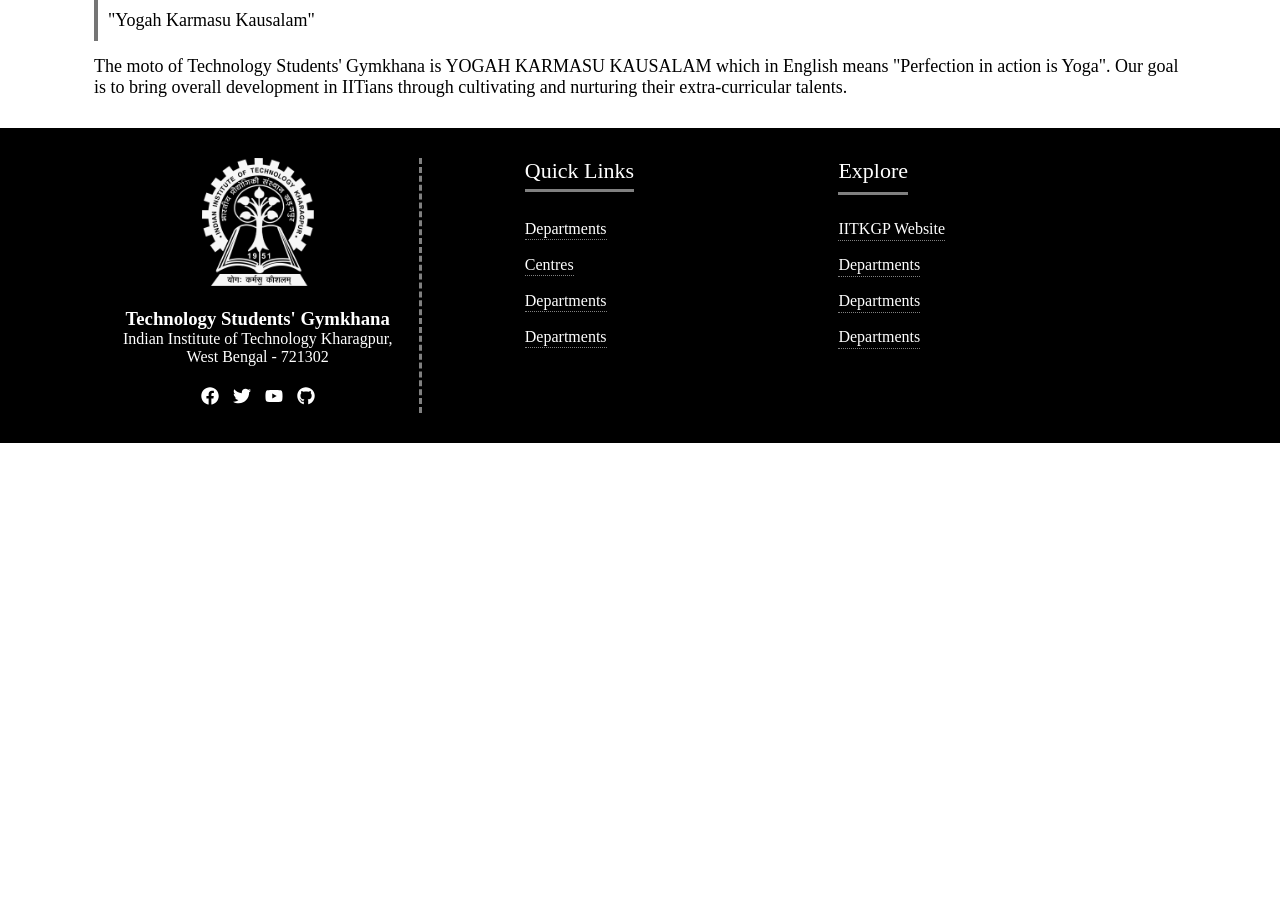
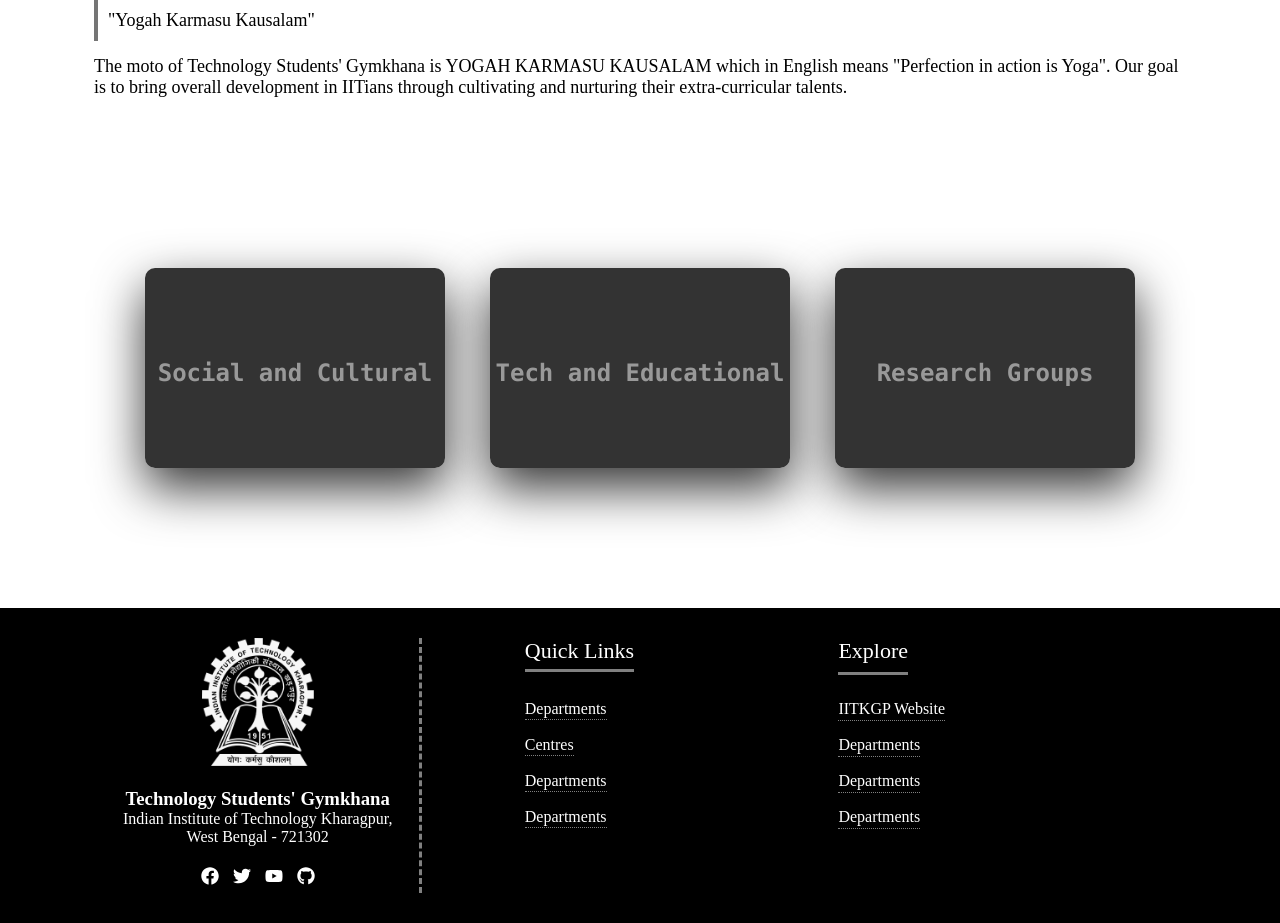
Before and after one commit to tsg-iitkgp/web-frontend, a React (Create React App) app: page / in a window 1280 px wide. Shown: the part 980-1903 px from the top of the page. Before the commit the page ends 1423 px from the top, so only its background shows below. Built offline with nearby package versions, Linux system fonts and the light colour scheme.

Commit message:
Society Cards

```diff
--- a/src/pages/Home.js
+++ b/src/pages/Home.js
@@ -1,12 +1,13 @@
-import React from 'react'
-import Layout from '../components/Layout'
-import Section from '../components/Section'
+import React from "react";
+import Layout from "../components/Layout";
+import Section from "../components/Section";
+import SocAndCell from "./SocAndCell";
 
 import AwesomeSlider from "react-awesome-slider";
 import withAutoplay from "react-awesome-slider/dist/autoplay";
 import "react-awesome-slider/dist/styles.css";
 import "react-awesome-slider/dist/custom-animations/open-animation.css";
-import Styles from '../styles/home.module.css';
+import Styles from "../styles/home.module.css";
 
 export default function Home() {
   const AutoplaySlider = withAutoplay(AwesomeSlider);
@@ -15,34 +16,46 @@
     window.open(videoLink);
   };
 
-    document.title = 'Home | TSG';
+  document.title = "Home | TSG";
   return (
     <Layout>
       <Section>
-                <AutoplaySlider className={Styles.carouselContainer} play={true} interval={5000}>
+        <AutoplaySlider
+          className={Styles.carouselContainer}
+          play={true}
+          interval={5000}
+        >
           <div
-                        data-src={'/data/images/posters/cyclothon.jpeg'}
-                        onClick={() => openLink('')} />
+            data-src={"/data/images/posters/cyclothon.jpeg"}
+            onClick={() => openLink("")}
+          />
           <div
-                        data-src={'/data/images/posters/case_study.jpg'}
-                        onClick={() => openLink('')} />
+            data-src={"/data/images/posters/case_study.jpg"}
+            onClick={() => openLink("")}
+          />
         </AutoplaySlider>
       </Section>
       <Section>
-                <h2 className='section-heading'>
-                    About Us
-                </h2>
-                <p className='description'>
-                    Technology Students’ Gymkhana is the hub of the numerous extra-curricular and co-curricular activities in IIT Kharagpur ranging from sports to socio-cultural.
-                    The Gymkhana is managed by the students, for the students, under the guidance and active participation of the faculty and staff members.
+        <h2 className="section-heading">About Us</h2>
+        <p className="description">
+          Technology Students’ Gymkhana is the hub of the numerous
+          extra-curricular and co-curricular activities in IIT Kharagpur ranging
+          from sports to socio-cultural. The Gymkhana is managed by the
+          students, for the students, under the guidance and active
+          participation of the faculty and staff members.
         </p>
         <blockquote className="description">
           "Yogah Karmasu Kausalam"
         </blockquote>
-                <p className='description'>
-                    The moto of Technology Students' Gymkhana is YOGAH KARMASU KAUSALAM which in English means "Perfection in action is Yoga". Our goal is to bring overall development in IITians through cultivating and nurturing their extra-curricular talents.
+        <p className="description">
+          The moto of Technology Students' Gymkhana is YOGAH KARMASU KAUSALAM
+          which in English means "Perfection in action is Yoga". Our goal is to
+          bring overall development in IITians through cultivating and nurturing
+          their extra-curricular talents.
         </p>
       </Section>
+
+      <SocAndCell></SocAndCell>
     </Layout>
   );
 }
--- /dev/null
+++ b/src/pages/SocAndCell.js
@@ -0,0 +1,63 @@
+import React from "react";
+import Layout from "../components/Layout";
+import Section from "../components/Section";
+import Styles from "../styles/components/SocAndCell.module.css";
+
+export default function SocAndCell() {
+  return (
+    <div className={Styles.socs}>
+      <div className={Styles.container}>
+        <div className={Styles.card}>
+          <div className={`${Styles.face} ${Styles.face1} ${Styles.sc}`}>
+            <div className={Styles.content}>
+              <h3>Social and Cultural</h3>
+            </div>
+          </div>
+          <div className={`${Styles.face} ${Styles.face2} `}>
+            <div className={Styles.content}>
+              <p>
+                Lorem ipsum dolor sit amet consectetur adipisicing elit. Quas
+                cum cumque minus iste veritatis provident at.
+              </p>
+              <a href="#">Read More</a>
+            </div>
+          </div>
+        </div>
+
+        <div className={Styles.card}>
+          <div className={`${Styles.face} ${Styles.face1} ${Styles.te}`}>
+            <div className={Styles.content}>
+              <h3>Tech and Educational</h3>
+            </div>
+          </div>
+          <div className={`${Styles.face} ${Styles.face2}`}>
+            <div className={Styles.content}>
+              <p>
+                Lorem ipsum dolor sit amet consectetur adipisicing elit. Quas
+                cum cumque minus iste veritatis provident at.
+              </p>
+              <a href="#">Read More</a>
+            </div>
+          </div>
+        </div>
+
+        <div className={Styles.card}>
+          <div className={`${Styles.face} ${Styles.face1} ${Styles.rg}`}>
+            <div className={Styles.content}>
+              <h3>Research Groups</h3>
+            </div>
+          </div>
+          <div className={`${Styles.face} ${Styles.face2}`}>
+            <div className={Styles.content}>
+              <p>
+                Lorem ipsum dolor sit amet consectetur adipisicing elit. Quas
+                cum cumque minus iste veritatis provident at.
+              </p>
+              <a href="#">Read More</a>
+            </div>
+          </div>
+        </div>
+      </div>
+    </div>
+  );
+}
--- /dev/null
+++ b/src/styles/components/SocAndCell.module.css
@@ -0,0 +1,110 @@
+.socs {
+  margin: 0;
+  padding: 0;
+  min-height: 60vh;
+  display: flex;
+  justify-content: center;
+  align-items: center;
+  font-family: consolas;
+}
+
+.container {
+  width: 1000px;
+  position: relative;
+  display: flex;
+  justify-content: space-between;
+}
+
+.container .card {
+  /* padding: 10px; */
+  padding: 5px;
+  position: relative;
+  cursor: pointer;
+}
+
+.container .card .face {
+  width: 300px;
+  height: 200px;
+  transition: 0.5s;
+  border-radius: 10px;
+}
+
+.container .card .face.face1 {
+  position: relative;
+  background: #333;
+  display: flex;
+  justify-content: center;
+  align-items: center;
+  z-index: 1;
+  transform: translateY(100px);
+}
+
+.container .card:hover .face.face1.rg {
+  background-image: url("https://images.unsplash.com/photo-1508614589041-895b88991e3e?ixid=MnwxMjA3fDB8MHxwaG90by1wYWdlfHx8fGVufDB8fHx8&ixlib=rb-1.2.1&auto=format&fit=crop&w=1000&q=80");
+  background-size: cover;
+  transform: translateY(20%);
+}
+.container .card:hover .face.face1.te {
+  background-image: url("https://www.globalfocusmagazine.com/wp-content/uploads/2020/02/Engaging_with_technology-scaled.jpg");
+  background-size: cover;
+  transform: translateY(20%);
+}
+.container .card:hover .face.face1.sc {
+  background-image: url("https://qph.fs.quoracdn.net/main-qimg-e3b4b784f8de5e3832062022d3a807bc");
+  background-size: cover;
+  transform: translateY(20%);
+}
+
+.container .card .face.face1 .content {
+  opacity: 0.5;
+  transition: 0.5s;
+}
+
+.container .card:hover .face.face1 .content {
+  opacity: 1;
+}
+
+.container .card .face.face1 .content h3 {
+  margin: 10px 0 0;
+  padding: 0;
+  color: rgb(255, 255, 255);
+
+  text-align: center;
+  font-size: 1.5em;
+}
+
+.container .card .face.face2 {
+  position: relative;
+  background: #fff;
+  display: flex;
+  justify-content: center;
+  align-items: center;
+  padding: 20px;
+  box-sizing: border-box;
+  box-shadow: 0 20px 50px rgba(0, 0, 0, 0.8);
+  transform: translateY(-100px);
+}
+
+.container .card:hover .face.face2 {
+  transform: translateY(0);
+}
+
+.container .card .face.face2 .content p {
+  margin: 0;
+  padding: 0;
+}
+
+.container .card .face.face2 .content a {
+  margin: 15px 0 0;
+  display: inline-block;
+  text-decoration: none;
+  font-weight: 900;
+  color: #333;
+  padding: 5px;
+  border: 1px solid #333;
+}
+
+.container .card .face.face2 .content a:hover {
+  background: #333;
+  color: #fff;
+}
```
Also changed, not shown: src/components/Section.js (+2 -6 lines), 2 other files (tests, documents, lock files or other folders). Lines whose indentation alone changed are shown as unchanged.
